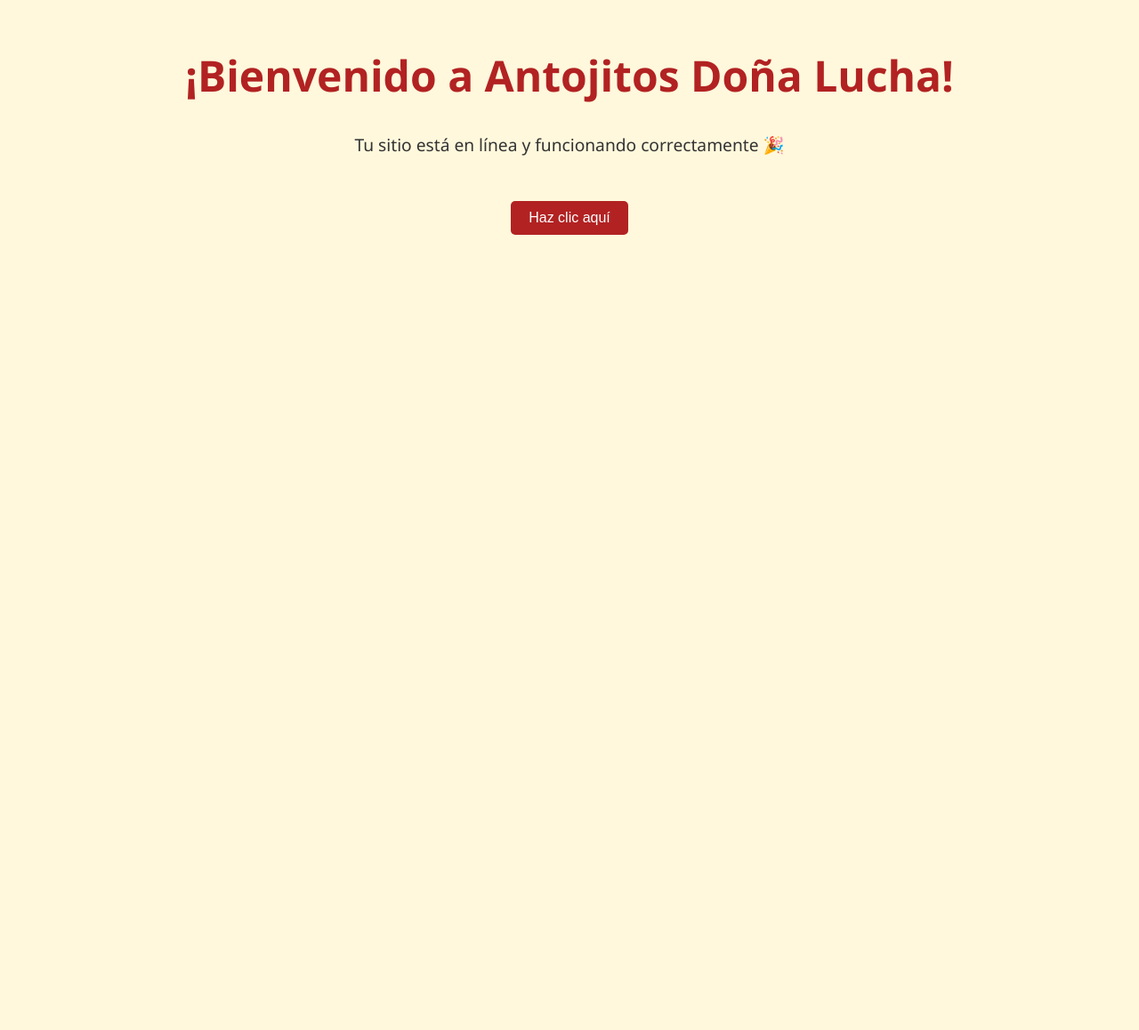
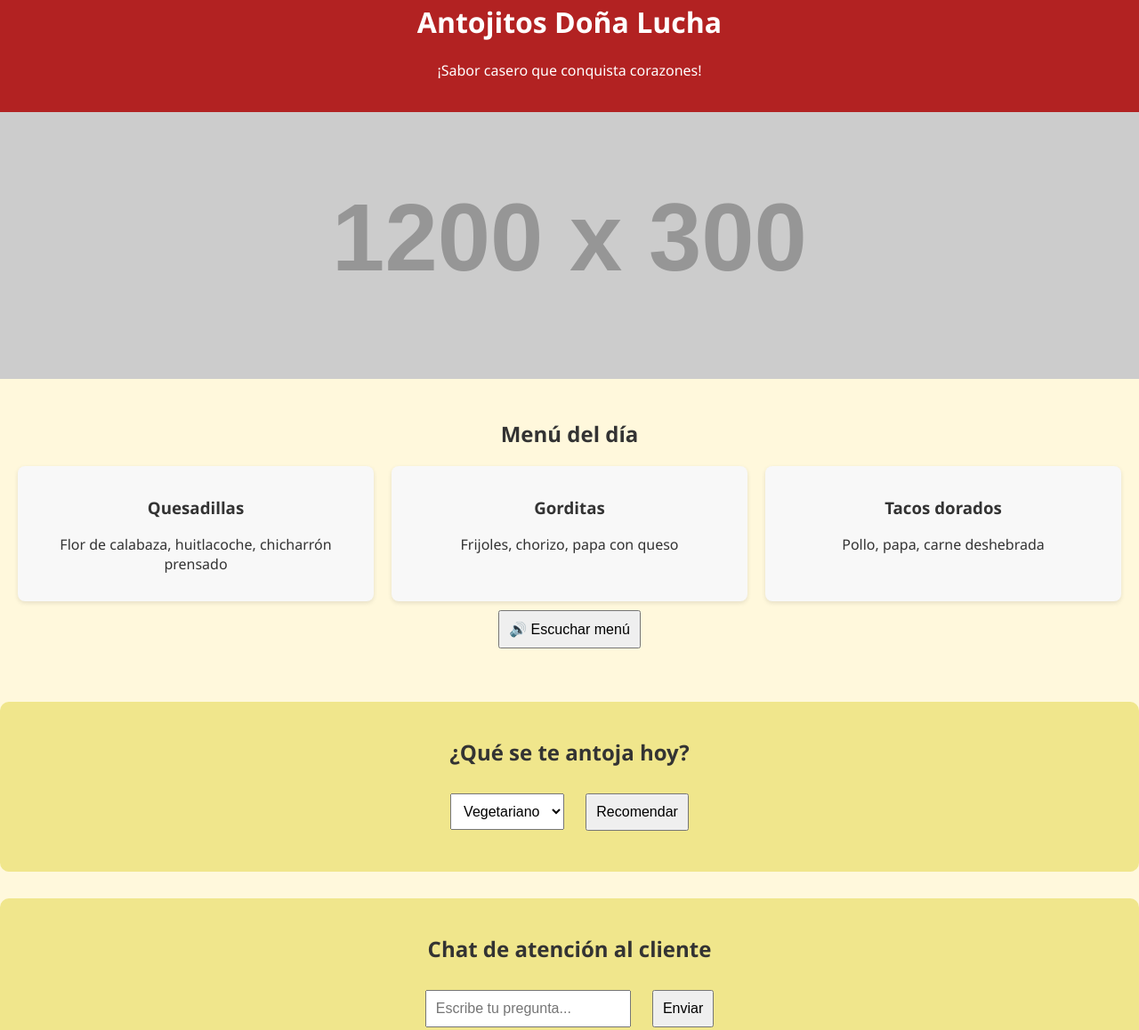
Before and after one commit to Luengas123/antojitos-dona-lucha, a plain HTML site: page public/index.html in a window 1280 px wide. Shown: the part 38-1196 px from the top of the page at 89% size. Before the commit the page ends 800 px from the top, so only its background shows below. Drawn offline with Linux system fonts and the light colour scheme; placeholder pictures from the web are drawn by us.

Commit message:
Sitio comentado con funciones de IA

```diff
--- a/public/index.html
+++ b/public/index.html
@@ -3,39 +3,167 @@
 <head>
   <meta charset="UTF-8">
   <title>Antojitos Doña Lucha</title>
+  <meta name="viewport" content="width=device-width, initial-scale=1.0">
+
+  <!-- Estilos visuales del sitio -->
   <style>
     body {
-      background-color: #fff8dc;
+      margin: 0;
       font-family: 'Segoe UI', sans-serif;
-      text-align: center;
-      padding: 50px;
-    }
-    h1 {
-      color: #b22222;
-      font-size: 3em;
-    }
-    p {
-      font-size: 1.2em;
+      background-color: #fff8dc; /* Color tipo papel de estraza */
       color: #333;
     }
-    button {
-      margin-top: 30px;
-      padding: 10px 20px;
-      font-size: 1em;
+
+    header {
+      background-color: #b22222; /* Rojo cálido */
+      color: white;
+      padding: 20px;
+      text-align: center;
+    }
+
+    img.banner {
+      width: 100%;
+      max-height: 300px;
+      object-fit: cover;
+    }
+
+    section {
+      padding: 20px;
+      text-align: center;
+    }
+
+    .menu {
+      display: grid;
+      grid-template-columns: repeat(auto-fit, minmax(200px, 1fr));
+      gap: 20px;
+      margin-top: 20px;
+    }
+
+    .menu-item {
+      background-color: #f8f8f8;
+      padding: 15px;
+      border-radius: 8px;
+      box-shadow: 0 2px 5px rgba(0,0,0,0.1);
+    }
+
+    footer {
       background-color: #b22222;
       color: white;
-      border: none;
-      border-radius: 5px;
-      cursor: pointer;
+      text-align: center;
+      padding: 15px;
+      margin-top: 40px;
     }
-    button:hover {
-      background-color: #8b0000;
+
+    /* Estilos para los módulos de IA */
+    #chatbot, #recomendador {
+      margin-top: 30px;
+      padding: 20px;
+      background-color: #f0e68c; /* Amarillo suave */
+      border-radius: 10px;
+    }
+
+    input, select, button {
+      margin: 10px;
+      padding: 10px;
+      font-size: 1em;
     }
   </style>
 </head>
 <body>
-  <h1>¡Bienvenido a Antojitos Doña Lucha!</h1>
-  <p>Tu sitio está en línea y funcionando correctamente 🎉</p>
-  <button onclick="alert('¡Gracias por visitarnos!')">Haz clic aquí</button>
+
+  <!-- Encabezado principal -->
+  <header>
+    <h1>Antojitos Doña Lucha</h1>
+    <p>¡Sabor casero que conquista corazones!</p>
+  </header>
+
+  <!-- Imagen de portada -->
+  <img src="https://via.placeholder.com/1200x300?text=Antojitos+Doña+Lucha" alt="Banner del negocio" class="banner">
+
+  <!-- Sección del menú -->
+  <section>
+    <h2>Menú del día</h2>
+    <div class="menu">
+      <div class="menu-item">
+        <h3>Quesadillas</h3>
+        <p>Flor de calabaza, huitlacoche, chicharrón prensado</p>
+      </div>
+      <div class="menu-item">
+        <h3>Gorditas</h3>
+        <p>Frijoles, chorizo, papa con queso</p>
+      </div>
+      <div class="menu-item">
+        <h3>Tacos dorados</h3>
+        <p>Pollo, papa, carne deshebrada</p>
+      </div>
+    </div>
+
+    <!-- Botón para leer el menú en voz alta -->
+    <button onclick="leerMenu()">🔊 Escuchar menú</button>
+  </section>
+
+  <!-- Recomendador de platillos según preferencia -->
+  <section id="recomendador">
+    <h2>¿Qué se te antoja hoy?</h2>
+    <select id="preferencia">
+      <option value="vegetariano">Vegetariano</option>
+      <option value="picante">Picante</option>
+      <option value="carne">Con carne</option>
+    </select>
+    <button onclick="recomendarPlatillo()">Recomendar</button>
+    <p id="recomendacion"></p>
+  </section>
+
+  <!-- Chatbot básico para atención al cliente -->
+  <section id="chatbot">
+    <h2>Chat de atención al cliente</h2>
+    <input type="text" id="pregunta" placeholder="Escribe tu pregunta...">
+    <button onclick="responder()">Enviar</button>
+    <p id="respuesta"></p>
+  </section>
+
+  <!-- Información de contacto -->
+  <section>
+    <h2>Contacto</h2>
+    <p>📍 Gustavo A. Madero, CDMX</p>
+    <p>📞 55 1234 5678</p>
+    <p>📧 contacto@donalucha.mx</p>
+  </section>
+
+  <!-- Pie de página -->
+  <footer>
+    <p>&copy; 2025 Antojitos Doña Lucha. Todos los derechos reservados.</p>
+  </footer>
+
+  <!-- Funciones de inteligencia artificial simuladas -->
+  <script>
+    // Función para leer el menú en voz alta
+    function leerMenu() {
+      const texto = "Menú del día: Quesadillas de flor de calabaza, gorditas de chorizo, tacos dorados de pollo.";
+      const voz = new SpeechSynthesisUtterance(texto);
+      speechSynthesis.speak(voz);
+    }
+
+    // Función para recomendar platillo según preferencia
+    function recomendarPlatillo() {
+      const pref = document.getElementById("preferencia").value;
+      let mensaje = "";
+      if (pref === "vegetariano") mensaje = "Te recomendamos una quesadilla de flor de calabaza 🌼";
+      else if (pref === "picante") mensaje = "Una gordita de chicharrón con salsa verde 🔥";
+      else mensaje = "Unos tacos dorados de carne deshebrada 🥩";
+      document.getElementById("recomendacion").innerText = mensaje;
+    }
+
+    // Chatbot básico que responde a preguntas comunes
+    function responder() {
+      const pregunta = document.getElementById("pregunta").value.toLowerCase();
+      let respuesta = "No entendí tu pregunta, ¿puedes reformularla?";
+      if (pregunta.includes("horario")) respuesta = "Abrimos de 9am a 6pm, de lunes a sábado.";
+      else if (pregunta.includes("ubicación")) respuesta = "Estamos en Gustavo A. Madero, CDMX.";
+      else if (pregunta.includes("pedido")) respuesta = "Puedes hacer tu pedido al 55 1234 5678.";
+      document.getElementById("respuesta").innerText = respuesta;
+    }
+  </script>
+
 </body>
 </html>
```
